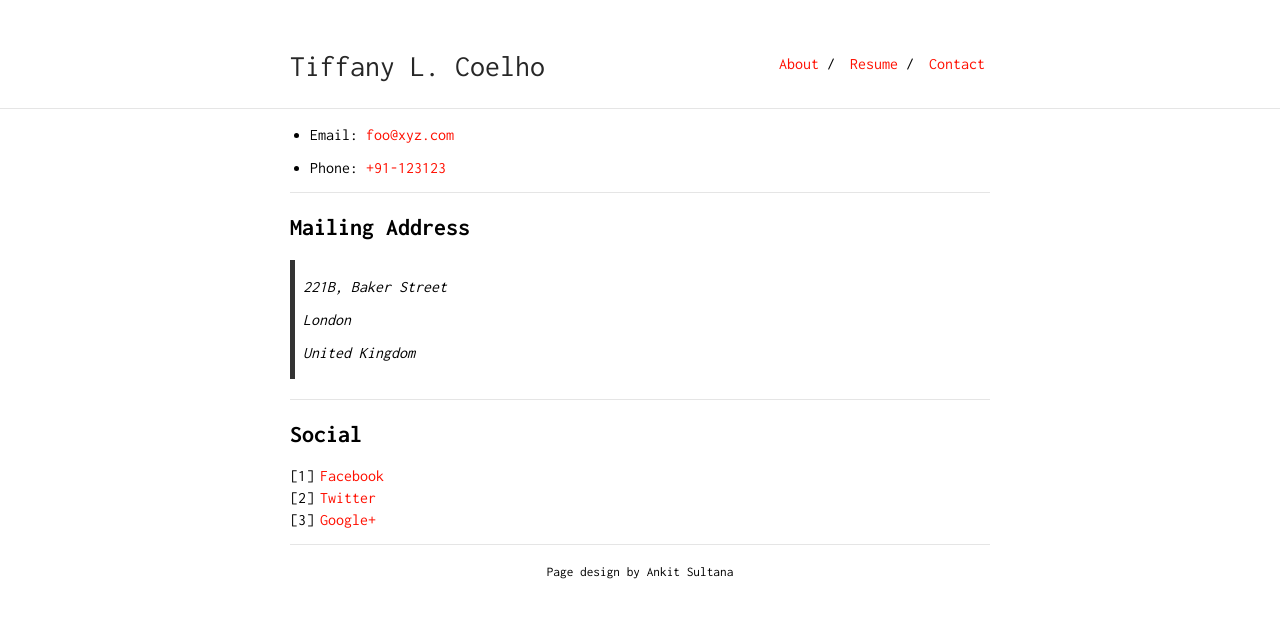
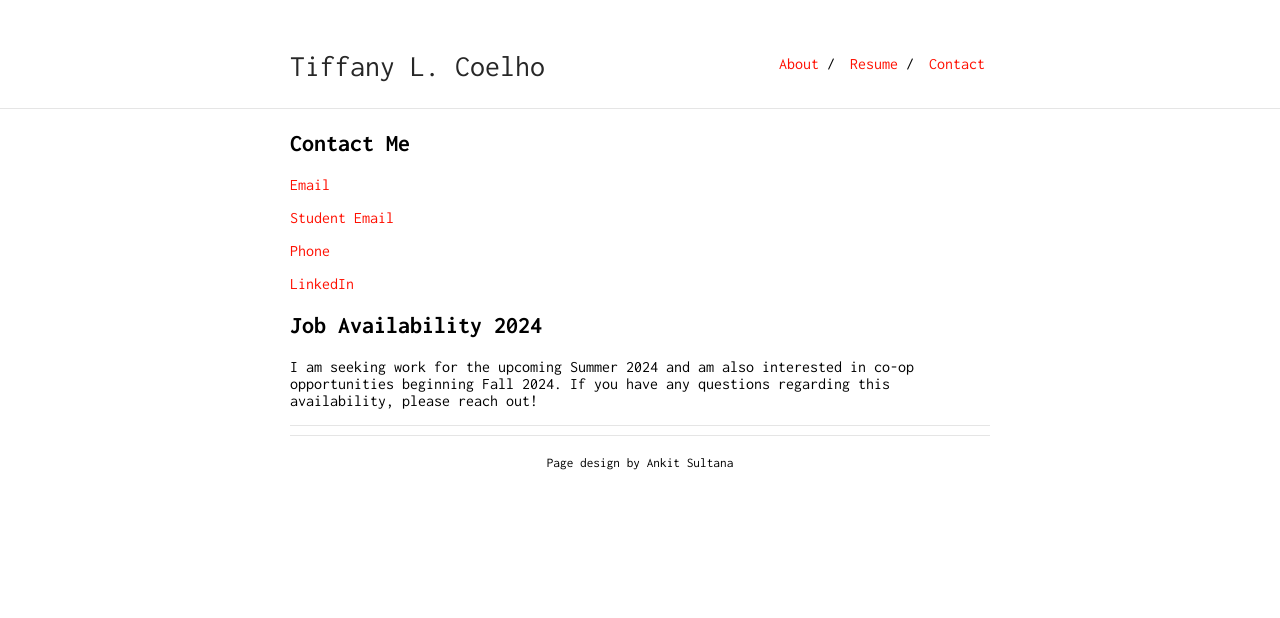
Before and after one commit to tiffanylakecoelho/tiffanylakecoelho.github.io, a Jekyll site: the page built from contact.md, in a window 1280 px wide. Shown: the top 618 px of the page. Built offline with Jekyll 4.4.1, drawn with Linux system fonts in a browser that asks for light colours; our own code applies the rules of GitHub Pages for plain Markdown files.

Commit message:
added details on home page, added new resume, refined contact page

```diff
--- a/_config.yml
+++ b/_config.yml
@@ -19,6 +19,6 @@ nav:
  - name: "About"
    link: "/researcher/"
  - name: "Resume"
-   link: "resume.pdf"
+   link: "resume"
  - name: "Contact"
    link: "contact"
--- a/contact.md
+++ b/contact.md
@@ -3,24 +3,18 @@ layout: default
 is_contact: true
 ---
 
-* Email: [foo@xyz.com](mailto:foo@xyz.com)
+## Contact Me
 
-* Phone: [+91-123123](tel:+91-123123)
+[Email](mailto:tiffanylakecoelho@gmail.com)
+
+[Student Email](mailto:t.coelho@student.fdu.edu)
+
+[Phone](tel:973-908-7669)
+
+[LinkedIn](https://www.linkedin.com/in/tiffanycoelho/)
+
+## Job Availability 2024
+
+I am seeking work for the upcoming Summer 2024 and am also interested in co-op opportunities beginning Fall 2024. If you have any questions regarding this availability, please reach out!
 
 ---
-
-## Mailing Address
-
-> 221B, Baker Street
->
-> London
->
-> United Kingdom
-
----
-
-## Social
-
-1. [Facebook](#)
-2. [Twitter](#)
-3. [Google+](#)
```
Also changed, not shown: _sass/typography.scss (+16 -4 lines), index.md (+3 -4 lines), resume.md (added, +7 -0 lines), careerheadshot.jpg (added), resume.jpg (added), sherlock.jpg (deleted), 1 other file.
